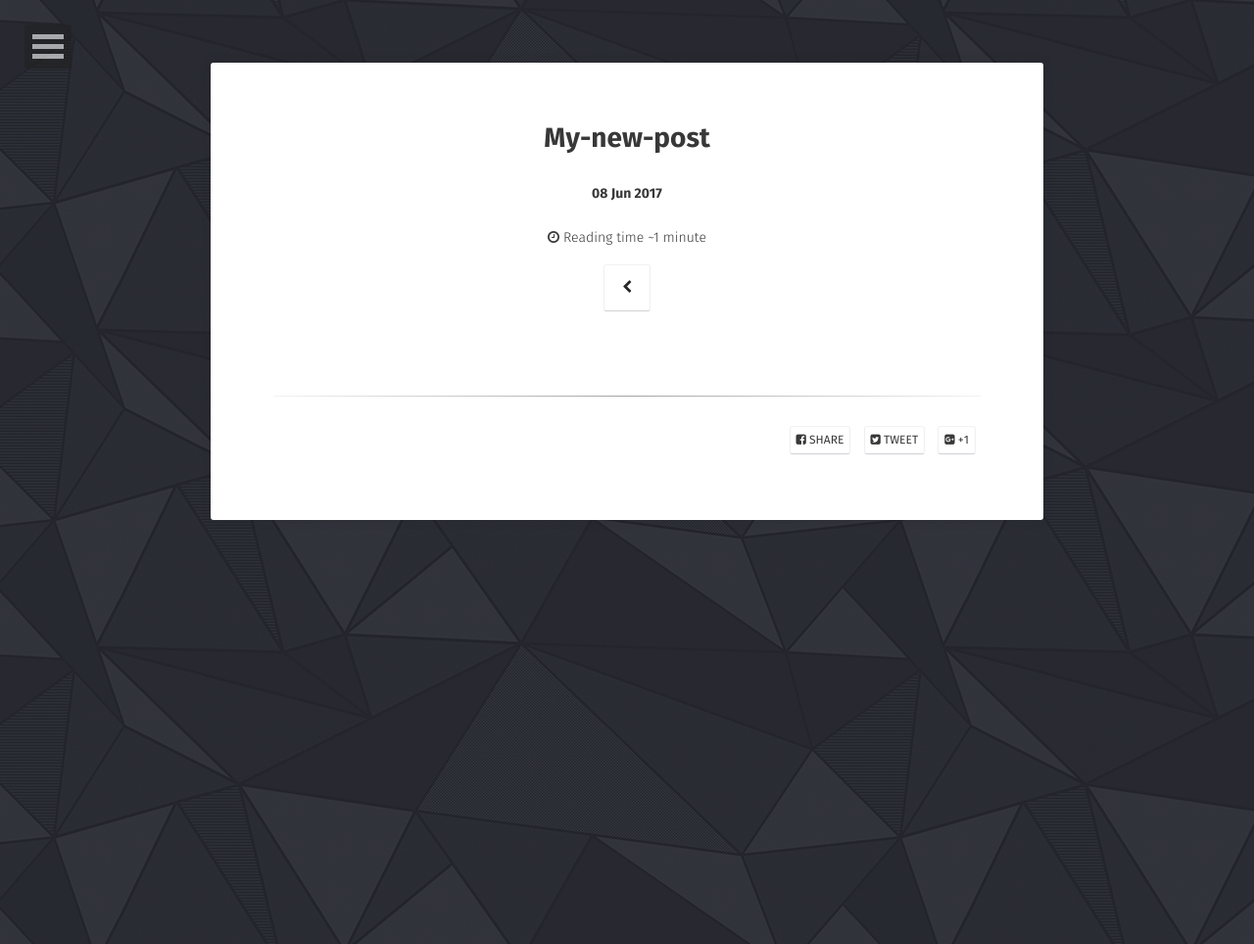
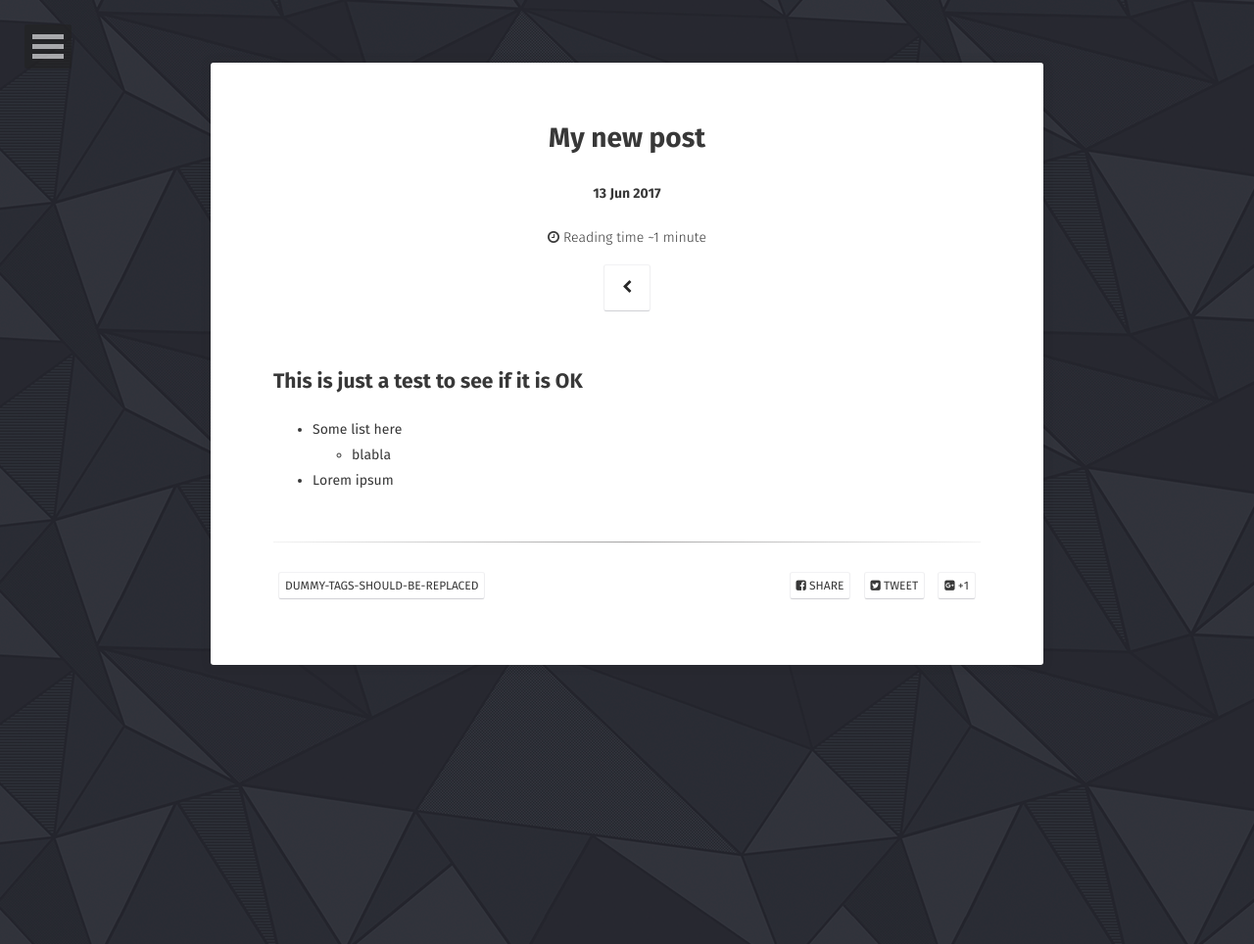
Before and after one commit to KirmTwinty/kirmtwinty.github.io, a Jekyll site: the page built from _posts/2017-06-13-my-new-post.html, in a window 1280 px wide. Shown: the whole page at 98% size. Built offline with Jekyll 4.4.1, drawn with Linux system fonts in a browser that asks for light colours; some web fonts are replaced; comment, search, counter and statistics services are not loaded.

Commit message:
First Post

```diff
--- a/_config.yml
+++ b/_config.yml
@@ -74,4 +74,4 @@ jekyll-mentions:
     base_url: https://github.com
 
 # Exclude list
-exclude: [README.md, Gemfile, Gemfile.lock, node_modules, gulpfile.js, package.json, _site, src, vendor, CNAME, LICENSE, Rakefile, .hyde.el]
+exclude: [README.md, Gemfile, Gemfile.lock, node_modules, gulpfile.js, package.json, _site, src, vendor, CNAME, LICENSE, Rakefile, .hyde.el, org]
--- /dev/null
+++ b/_posts/2017-06-13-my-new-post.html
@@ -0,0 +1,30 @@
+---
+date: 2017-06-13
+tags:
+-
+-
+-
+-
+-
+- dummy-tags-should-be-replaced
+author: kirm
+layout: post
+title: My new post
+excerpt: Test
+categories:
+- posts
+---
+
+
+<div id="outline-container-orgb0d0bbe" class="outline-2">
+<h2 id="orgb0d0bbe">This is just a test to see if it is OK</h2>
+<div class="outline-text-2" id="text-orgb0d0bbe">
+<ul class="org-ul">
+<li>Some list here
+<ul class="org-ul">
+<li>blabla</li>
+</ul></li>
+<li>Lorem ipsum</li>
+</ul>
+</div>
+</div>
```
Also changed, not shown: _drafts/figureexporter,_exporting_pretty_matlab_figures.markdown (deleted, +0 -8 lines), _posts/2017-06-08-my-new-post.markdown (deleted, +0 -8 lines), _posts/2017-06-14-create-full-applications-in-matlab-with-emacs.html (added, +38 -0 lines), 1 other file.
